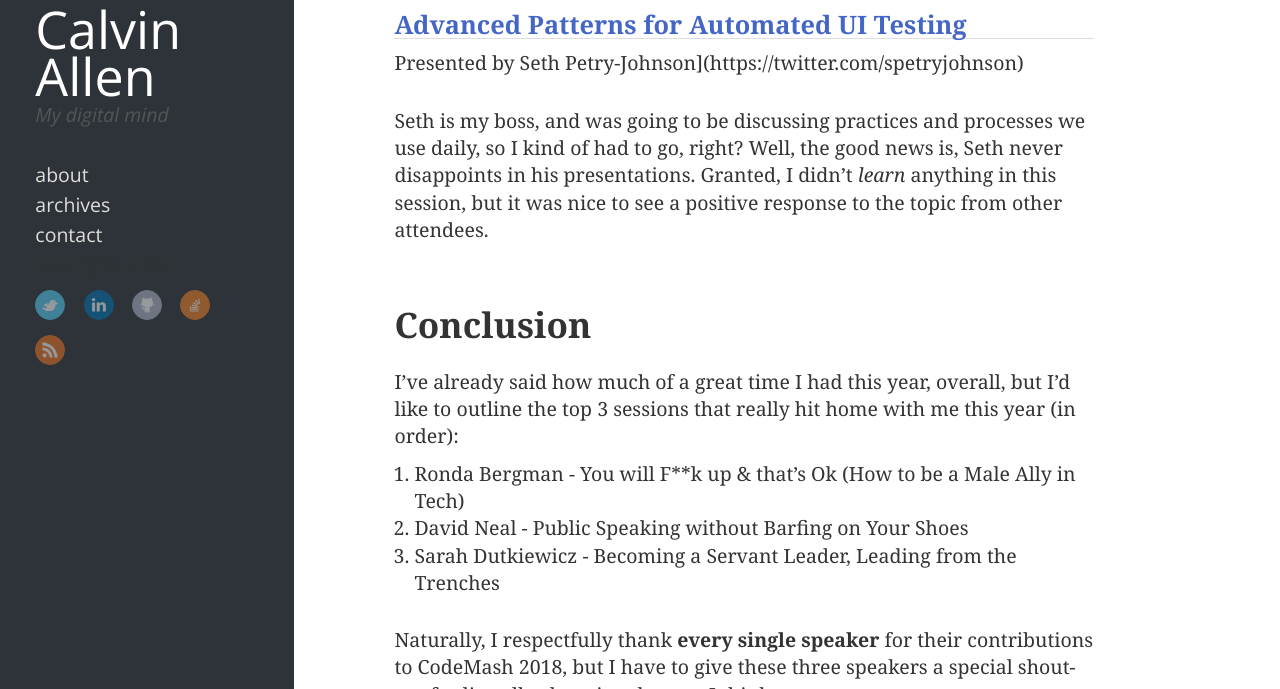
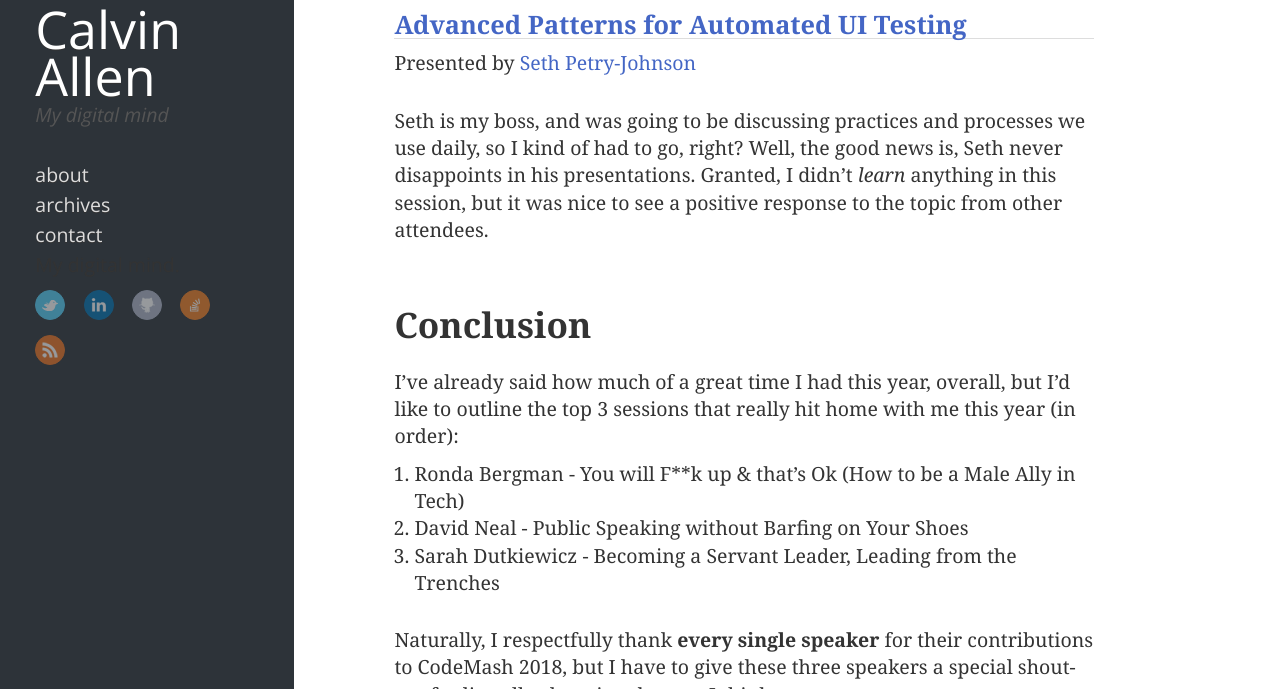
Before and after one commit to datpth19/calvinallen.net, a Jekyll site: the page built from _posts/2018/2018-01-19-codemash-2018-review.md, in a window 1280 px wide and 900 px high, scrolled down 4350 px, cut to the strip 211-900 px from the top of the window. Built offline with Jekyll 4.4.1, drawn with Linux system fonts in a browser that asks for light colours; nearby versions of some CDN libraries; comment, search, counter and statistics services are not loaded.

Commit message:
Fixing weird issues with headings

```diff
--- a/_posts/2018/2018-01-19-codemash-2018-review.md
+++ b/_posts/2018/2018-01-19-codemash-2018-review.md
@@ -91,7 +91,7 @@ Presented by [Greg Malcom](https://twitter.com/gregmalcolm)
 Greg did such an awesome job in this presentation.  Not only did he teach, but he did so in a humorous fashion, which I completely appreciate.  If you're curious about being more productive in the Chrome Developer Tools, check this session out if you get a chance, I bet you'll walk away learning something.
 
 ## [Advanced Patterns for Automated UI Testing](http://www.codemash.org/sessions/?id=7749)
-Presented by Seth Petry-Johnson](https://twitter.com/spetryjohnson)
+Presented by [Seth Petry-Johnson](https://twitter.com/spetryjohnson)
 
 Seth is my boss, and was going to be discussing practices and processes we use daily, so I kind of had to go, right?  Well, the good news is, Seth never disappoints in his presentations.  Granted, I didn't *learn* anything in this session, but it was nice to see a positive response to the topic from other attendees.
 
```
